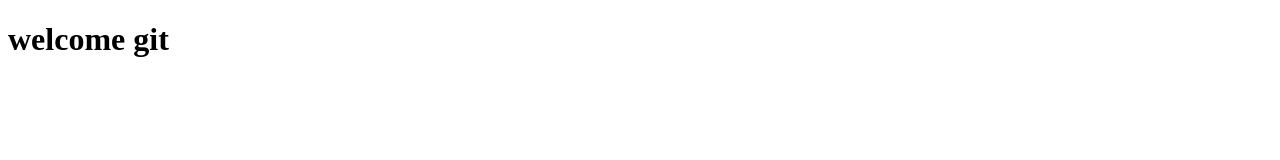
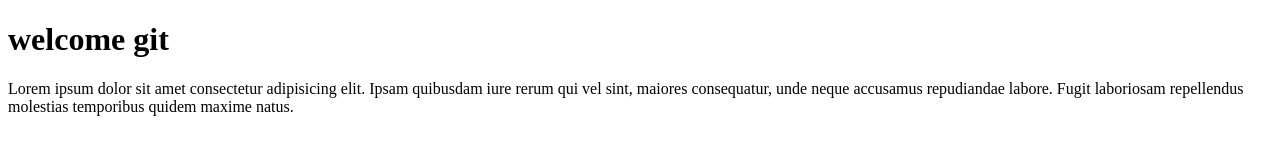
Before and after one commit to team-saher/maryas, a plain HTML site: page index.html in a window 1280 px wide. Drawn offline with Linux system fonts and the light colour scheme.

Commit message:
modify index and add aoutus.html

```diff
--- a/index.html
+++ b/index.html
@@ -8,5 +8,6 @@
 </head>
 <body>
     <h1>welcome git </h1>
+    <p>Lorem ipsum dolor sit amet consectetur adipisicing elit. Ipsam quibusdam iure rerum qui vel sint, maiores consequatur, unde neque accusamus repudiandae labore. Fugit laboriosam repellendus molestias temporibus quidem maxime natus.</p>
 </body>
 </html>
```
